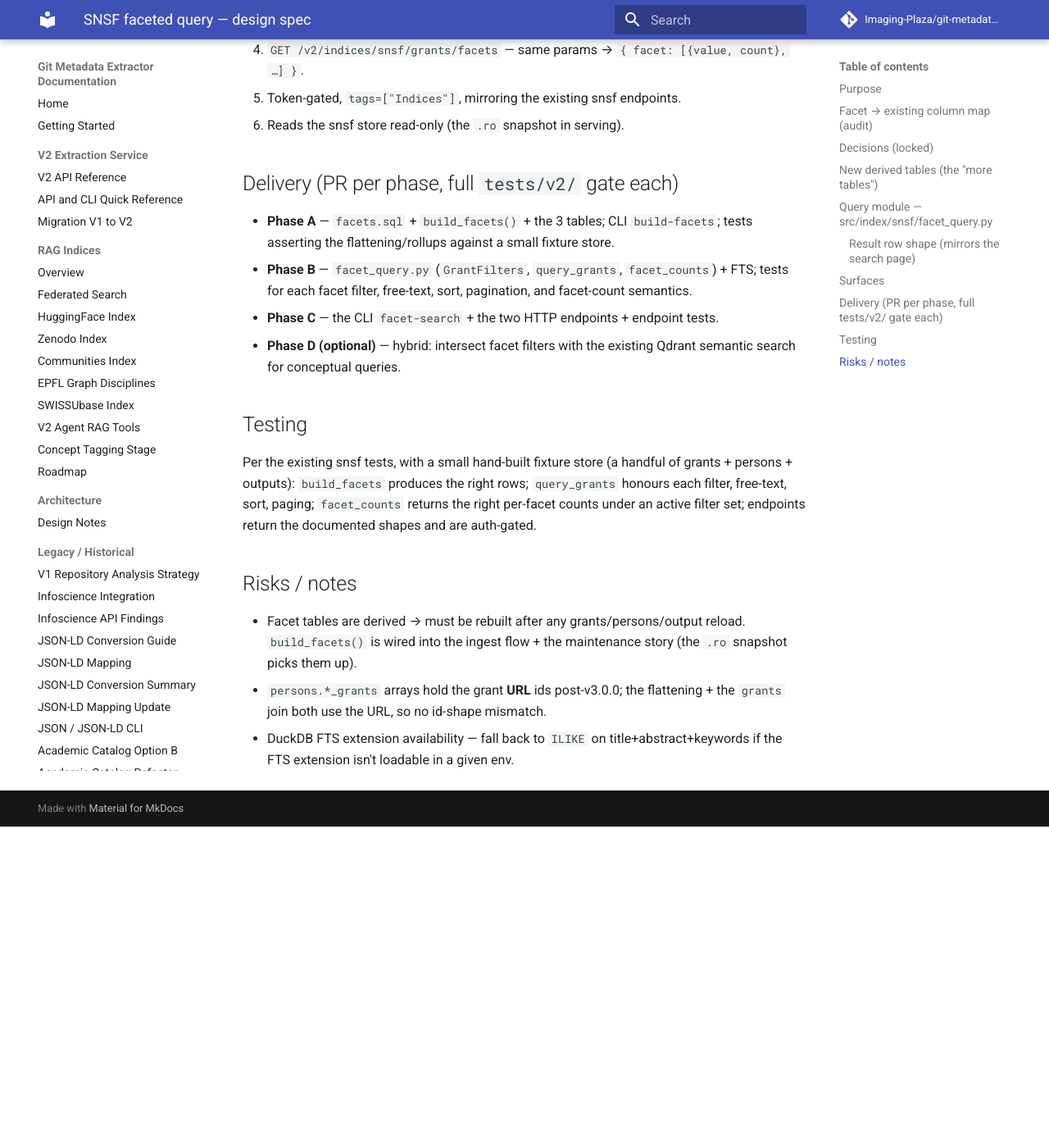
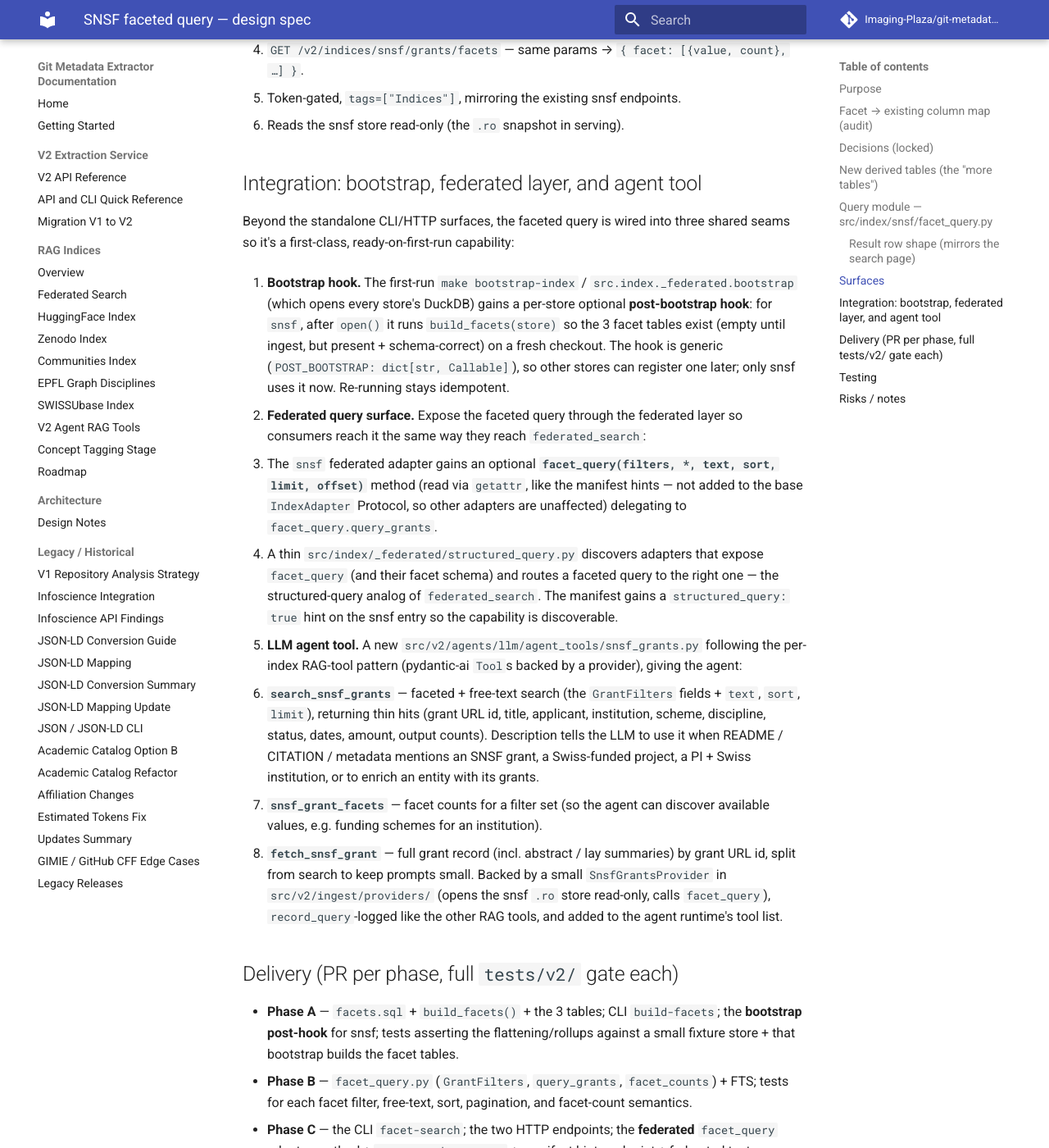
Before and after one commit to Imaging-Plaza/git-metadata-extractor, an MkDocs documentation site: the page built from docs/superpowers/specs/2026-06-05-snsf-faceted-query-design.md, in a window 1280 px wide and 1400 px high, scrolled down 3414 px. Shown: the whole window at 82% size. Built offline with MkDocs 1.6.1 and Material for MkDocs 9.7.7, drawn with Linux system fonts in a browser that asks for light colours; comment, search, counter and statistics services are not loaded; the version menu is left out; before the commit the page ends 4422 px from its top, so only the background shows below that; some of the changed text lies outside the part shown.

Commit message:
docs(spec): SNSF faceted query — add bootstrap hook, federated facet_query surface, agent tool

```diff
--- a/docs/superpowers/specs/2026-06-05-snsf-faceted-query-design.md
+++ b/docs/superpowers/specs/2026-06-05-snsf-faceted-query-design.md
@@ -134,17 +134,64 @@ def facet_counts(store, filters: GrantFilters, *, text: str | None = None
    - Token-gated, `tags=["Indices"]`, mirroring the existing snsf endpoints.
    - Reads the snsf store read-only (the `.ro` snapshot in serving).
 
+## Integration: bootstrap, federated layer, and agent tool
+
+Beyond the standalone CLI/HTTP surfaces, the faceted query is wired into three
+shared seams so it's a first-class, ready-on-first-run capability:
+
+1. **Bootstrap hook.** The first-run `make bootstrap-index` /
+   `src.index._federated.bootstrap` (which opens every store's DuckDB) gains a
+   per-store optional **post-bootstrap hook**: for `snsf`, after `open()` it
+   runs `build_facets(store)` so the 3 facet tables exist (empty until ingest,
+   but present + schema-correct) on a fresh checkout. The hook is generic
+   (`POST_BOOTSTRAP: dict[str, Callable]`), so other stores can register one
+   later; only snsf uses it now. Re-running stays idempotent.
+
+2. **Federated query surface.** Expose the faceted query through the federated
+   layer so consumers reach it the same way they reach `federated_search`:
+   - The `snsf` federated adapter gains an optional **`facet_query(filters,
+     *, text, sort, limit, offset)`** method (read via `getattr`, like the
+     manifest hints — not added to the base `IndexAdapter` Protocol, so other
+     adapters are unaffected) delegating to `facet_query.query_grants`.
+   - A thin `src/index/_federated/structured_query.py` discovers adapters that
+     expose `facet_query` (and their facet schema) and routes a faceted query
+     to the right one — the structured-query analog of `federated_search`. The
+     manifest gains a `structured_query: true` hint on the snsf entry so the
+     capability is discoverable.
+
+3. **LLM agent tool.** A new `src/v2/agents/llm/agent_tools/snsf_grants.py`
+   following the per-index RAG-tool pattern (pydantic-ai `Tool`s backed by a
+   provider), giving the agent:
+   - **`search_snsf_grants`** — faceted + free-text search (the `GrantFilters`
+     fields + `text`, `sort`, `limit`), returning thin hits (grant URL id,
+     title, applicant, institution, scheme, discipline, status, dates, amount,
+     output counts). Description tells the LLM to use it when README / CITATION
+     / metadata mentions an SNSF grant, a Swiss-funded project, a PI + Swiss
+     institution, or to enrich an entity with its grants.
+   - **`snsf_grant_facets`** — facet counts for a filter set (so the agent can
+     discover available values, e.g. funding schemes for an institution).
+   - **`fetch_snsf_grant`** — full grant record (incl. abstract / lay
+     summaries) by grant URL id, split from search to keep prompts small.
+   Backed by a small `SnsfGrantsProvider` in `src/v2/ingest/providers/` (opens
+   the snsf `.ro` store read-only, calls `facet_query`), `record_query`-logged
+   like the other RAG tools, and added to the agent runtime's tool list.
+
 ## Delivery (PR per phase, full `tests/v2/` gate each)
 
 - **Phase A** — `facets.sql` + `build_facets()` + the 3 tables; CLI
-  `build-facets`; tests asserting the flattening/rollups against a small
-  fixture store.
+  `build-facets`; the **bootstrap post-hook** for snsf; tests asserting the
+  flattening/rollups against a small fixture store + that bootstrap builds the
+  facet tables.
 - **Phase B** — `facet_query.py` (`GrantFilters`, `query_grants`,
   `facet_counts`) + FTS; tests for each facet filter, free-text, sort,
   pagination, and facet-count semantics.
-- **Phase C** — the CLI `facet-search` + the two HTTP endpoints + endpoint
-  tests.
-- **Phase D (optional)** — hybrid: intersect facet filters with the existing
+- **Phase C** — the CLI `facet-search`; the two HTTP endpoints; the
+  **federated** `facet_query` adapter method + `structured_query.py` +
+  manifest hint; endpoint + federated tests.
+- **Phase D** — the **agent tool** (`SnsfGrantsProvider` +
+  `agent_tools/snsf_grants.py`, registered in the runtime) + tool tests
+  (stubbed store, assert the tool returns the documented thin-hit shape).
+- **Phase E (optional)** — hybrid: intersect facet filters with the existing
   Qdrant semantic search for conceptual queries.
 
 ## Testing
```
